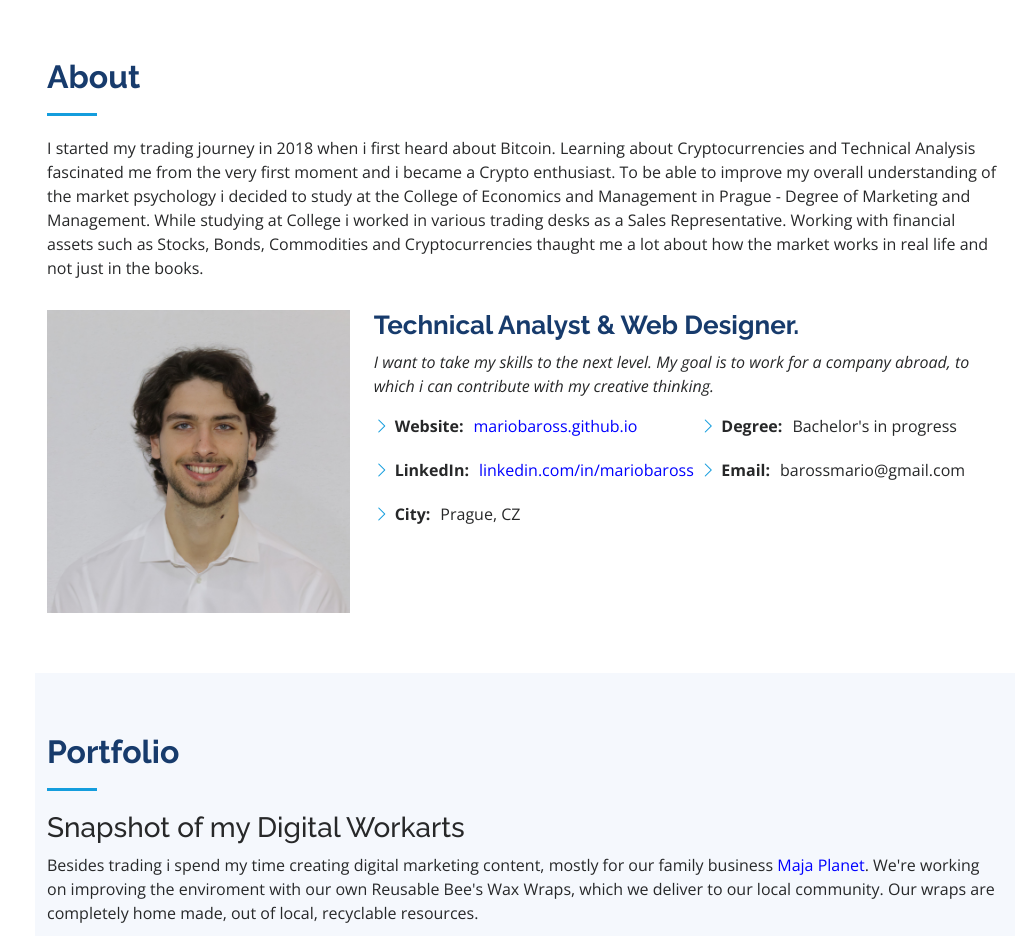
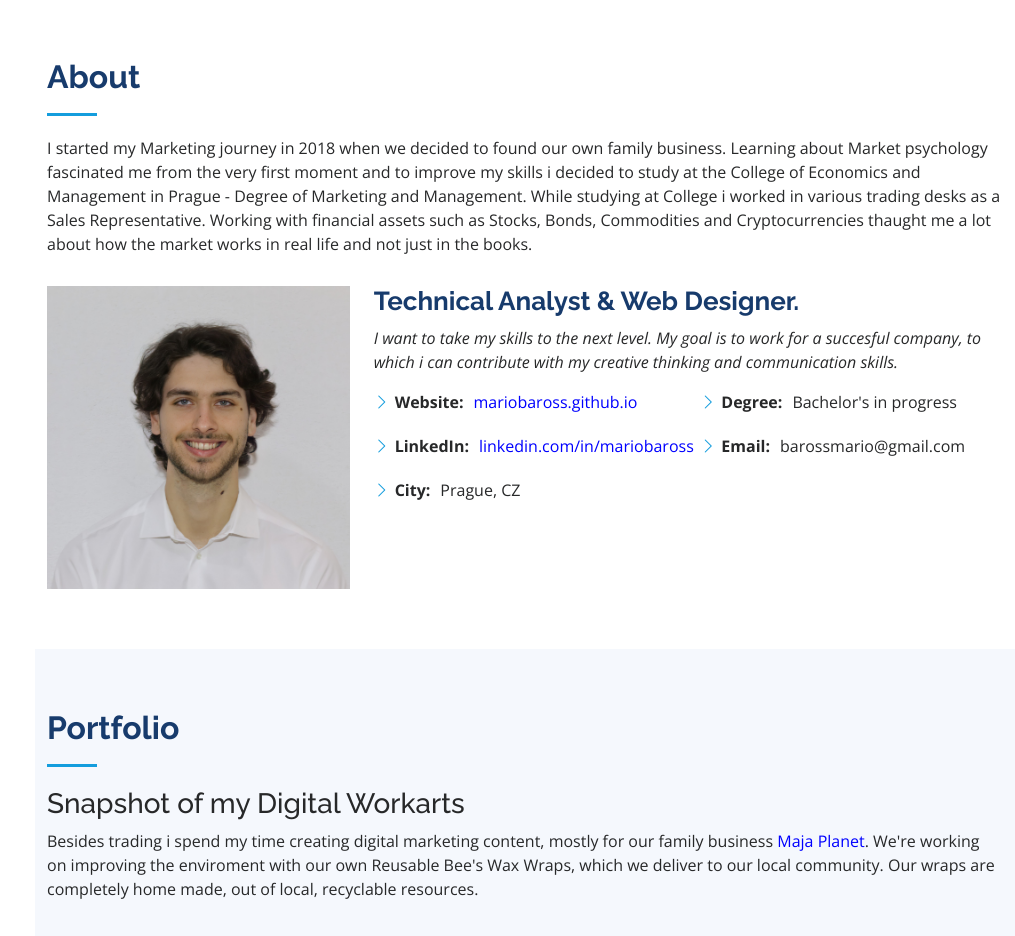
Before and after one commit to MarioBaross/MarioBaross, a plain HTML site: page index.html in a window 1280 px wide. Shown: the part 802-1738 px from the top of the page, without its empty margins (265-1280 px from the left). Drawn offline with nearby package versions, Linux system fonts and the light colour scheme.

Commit message:
Update index.html

```diff
--- a/index.html
+++ b/index.html
@@ -109,8 +109,8 @@
 
         <div class="section-title">
           <h2>About</h2>
-          <p>I started my trading journey in 2018 when i first heard about Bitcoin.
-            Learning about Cryptocurrencies and Technical Analysis fascinated me from the very first moment and i became a Crypto enthusiast. To be able to improve my overall understanding of the market psychology i decided
+          <p>I started my Marketing journey in 2018 when we decided to found our own family business.
+            Learning about Market psychology fascinated me from the very first moment and to improve my skills i decided
             to study at the College of Economics and Management in Prague - Degree of Marketing and Management. While studying at College i worked in various trading desks as a Sales Representative.
             Working with financial assets such as Stocks, Bonds, Commodities and Cryptocurrencies thaught me a lot about how the market works in real life and not just in the books.
              </p>
@@ -123,7 +123,7 @@
           <div class="col-lg-8 pt-4 pt-lg-0 content" data-aos="fade-left">
             <h3>Technical Analyst &amp; Web Designer.</h3>
             <p class="fst-italic">
-              I want to take my skills to the next level. My goal is to work for a company abroad, to which i can contribute with my creative thinking.
+              I want to take my skills to the next level. My goal is to work for a succesful company, to which i can contribute with my creative thinking and communication skills.
             </p>
             <div class="row">
               <div class="col-lg-6">
```
